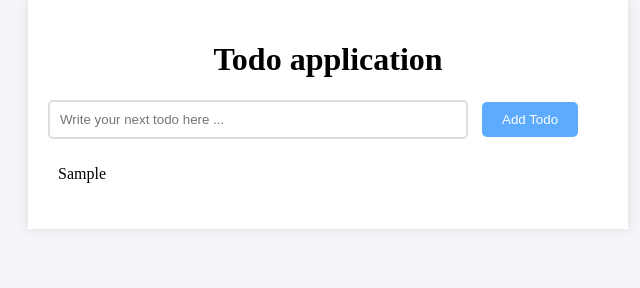
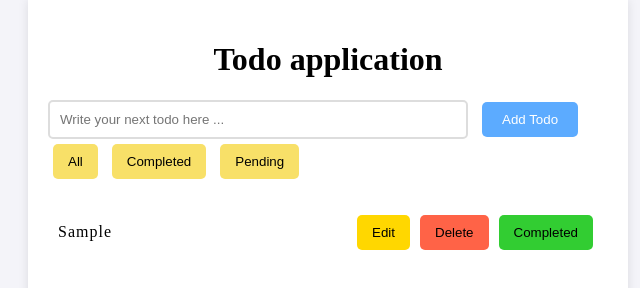
Before and after one commit to Jatin12dhiman/Dom-Manipulation-Todo-List, a plain HTML site: page index.html in a window 1280 px wide. Both pictures are taken after typing "Sample" into the empty fields and a click on the button "Add Todo". Shown: the whole page, without its empty margins (312-952 px from the left). Drawn offline with Linux system fonts and the light colour scheme.

Commit message:
adding buttons

```diff
--- a/index.html
+++ b/index.html
@@ -13,7 +13,13 @@
         <input type="text" id="todoInput" placeholder="Write your next todo here ...">
         <button id="addTodo">Add Todo</button>
 
-        <ul id="taskList">
+        <div class="">
+            <button class="filterBtn" data-filter="all">All</button>
+            <button class="filterBtn" data-filter="completed">Completed</button>
+            <button class="filterBtn" data-filter="pending">Pending</button>
+        </div>
+
+        <!-- <ul id="taskList"> -->
         <ul id="todoList">
 
         </ul>
--- a/script.js
+++ b/script.js
@@ -4,20 +4,76 @@ function loadTodos() {
     console.log(todos);
     return todos;
 }
-function addTodoToLocalStorage(todoText) {
+function addTodoToLocalStorage(todo) {
     const todos = loadTodos();
-    todos.todoList.push(todoText);
+    todos.todoList.push(todo);
     localStorage.setItem("todos", JSON.stringify(todos));
 }
 
-function appendTodoInHtml(todoText) {
+function executeFilterAction(event){
     const todoList = document.getElementById("todoList");
 
-    const todo = document.createElement("li");
+    const element = event .target;
+    const value= element.getAttribute("data-filter");
+    todoList.innerHTML='';
+    const todos=loadTodos()
 
-    todo.textContent = todoText;
+    if(value=="all"){
+        console.log(todoList)
+       todos.todoList.forEach(todo => {
+        appendTodoInHtml(todo)
+     })
+    }else if(value=="penfding"){
+        todos.todoList.forEach(todo => {
+            if(todo.isCompleted!== true)
+                appendTodoInHtml(todo)
+         })
+    }else{
+        todos.todoList.forEach(todo => {
+            if(todo.isCompleted== true)
+                appendTodoInHtml(todo)
+         })
+    }
+}
 
-    todoList.appendChild(todo)
+
+function appendTodoInHtml(todo) {
+    const todoList = document.getElementById("todoList");
+
+    const todoItem = document.createElement("li");
+
+    const textDiv= document.createElement("div")
+
+
+    textDiv.textContent = todo.text;
+    todoItem.classList.add("todoItem")
+
+    const wrapper = document.createElement("div")
+    wrapper.classList.add("todoButtons")
+
+    const editBtn=document.createElement("button")
+    editBtn.textContent="Edit";
+    editBtn.classList.add("editBtn");
+
+    const deleteBtn=document.createElement("button")
+    deleteBtn.textContent="Delete";
+    deleteBtn.classList.add("deleteBtn");
+
+
+    const completedBtn=document.createElement("button")
+    completedBtn.textContent="Completed";
+    completedBtn.classList.add("completeBtn")
+
+
+    wrapper.appendChild(editBtn);
+    wrapper.appendChild(deleteBtn);
+    wrapper.appendChild(completedBtn);
+
+
+    todoItem.appendChild(textDiv)
+    todoItem.appendChild(wrapper)
+
+    todoList.appendChild(todoItem)
 }
 
 document.addEventListener("DOMContentLoaded", () => {
@@ -28,13 +84,20 @@ document.addEventListener("DOMContentLoaded", () => {
 
     const todoList = document.getElementById("todoList");
 
+    const filterBtns=document.getElementsByClassName("filterBtn")
+
+    for(const btn of filterBtns){
+        btn.addEventListener("click",executeFilterAction)
+    }
+
+
     submitButton.addEventListener("click", (event) => {
         const todoText = todoInput.value;
         if(todoText == '') {
             alert("Please write something for the todo");
         } else {
-            addTodoToLocalStorage(todoText);
-            appendTodoInHtml(todoText);
+            addTodoToLocalStorage({text:todoText,isCompleted:false});
+            appendTodoInHtml({text:todoText,isCompleted:false});
             todoInput.value = '';
         }
 
@@ -50,9 +113,5 @@ document.addEventListener("DOMContentLoaded", () => {
     loadTodos();
     const todos = loadTodos();
 
-    todos.todoList.forEach(todo => {
-        const newTodoItem = document.createElement("li");
-        newTodoItem.textContent = todo;
-        todoList.appendChild(newTodoItem);
-    })
+
 });
--- a/style.css
+++ b/style.css
@@ -1,6 +1,11 @@
 :root {
     --body-background: #f4f4f9;
     --btn-primary: #5cabff;
+    --btn-secondary:#f8e068;
+    --btn-active:#4a90e2;
+    --btn-edit:#ffd700;
+    --btn-complete:#32cd32;
+    --btn-delete:#ff6347;
 }
 * {
     box-sizing: border-box;
@@ -53,3 +58,36 @@ li:hover {
 li:last-child {
     border-bottom: none;
 }
+.filterBtn, .editBtn,.deleteBtn,.completeBtn{
+    margin: 5px;
+    padding: 10px 15px;
+    background-color: var(--btn-secondary);
+    border: none;
+    border-radius: 5px;
+    cursor: pointer;
+    transition: background-color 0.3s;
+}
+.editBtn{
+    background-color: var(--btn-edit);
+}
+.deleteBtn{
+    background-color: var(--btn-delete);
+}
+.completeBtn{
+    background-color: var(--btn-complete);
+}
+
+.filterBtn:hover{
+    background-color: var(--btn-active);
+}
+.todoItem{
+    letter-spacing: 1px;
+}
+
+.todoItem {
+    display:flex;
+    flex-direction:row;
+    margin-left: auto;
+    align-items: center;
+    justify-content: space-between;
+}
```
